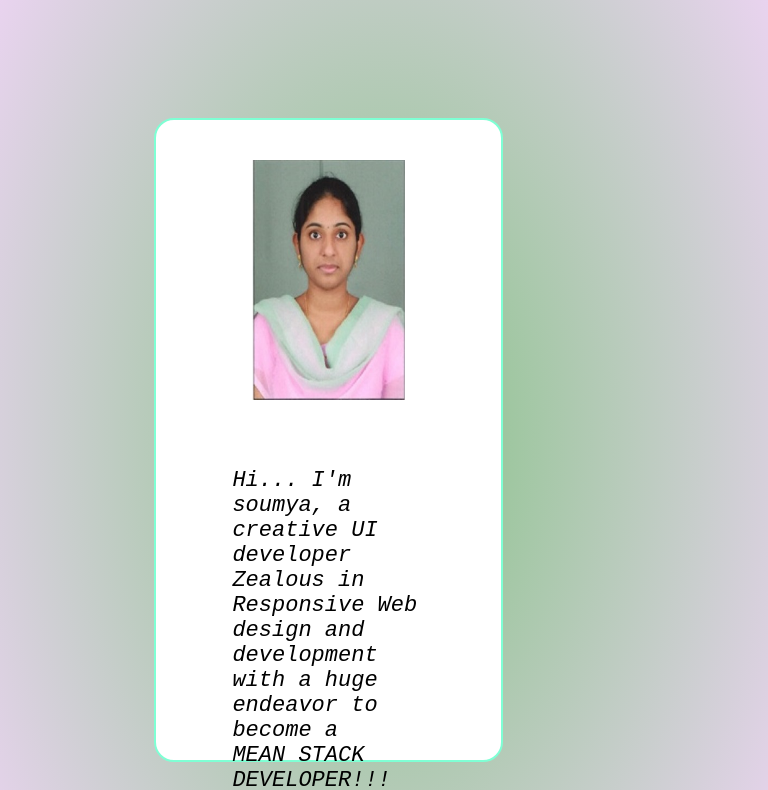
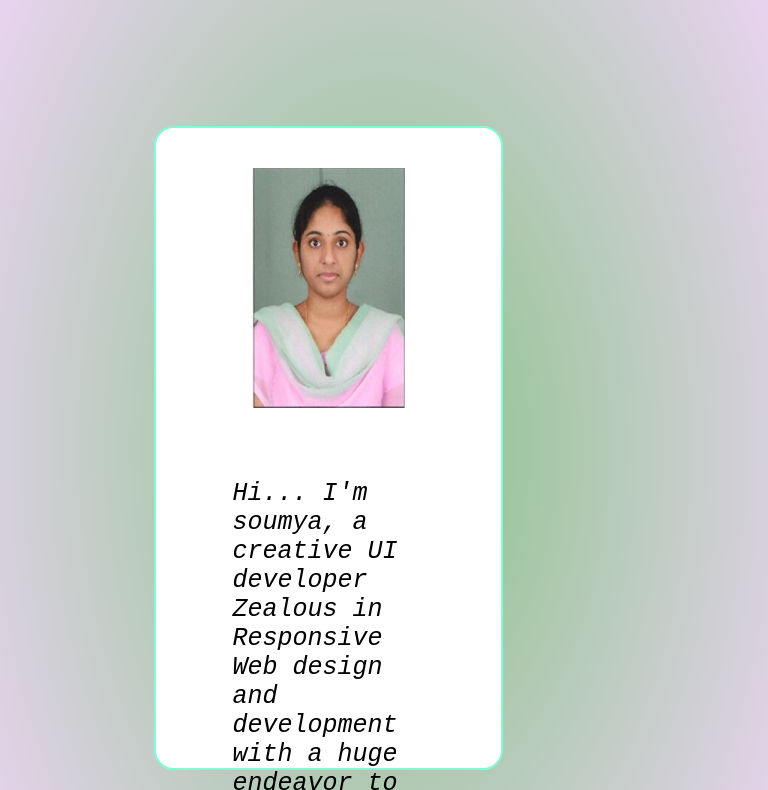
Before and after one commit to kslsoumya/Basic-Portfolio, a plain HTML site: page index.html in a window 768 px wide. Shown: the part 181-971 px from the top of the page. Drawn offline with Linux system fonts and the light colour scheme.

Commit message:
responsive design

```diff
--- a/css/index.css
+++ b/css/index.css
@@ -100,7 +100,7 @@ a:hover {
 
 @media screen and (min-width :768px) and (max-width:1024px) {
      :root {
-        font-size: 22px;
+        font-size: 25px;
     }
 }
 
```
